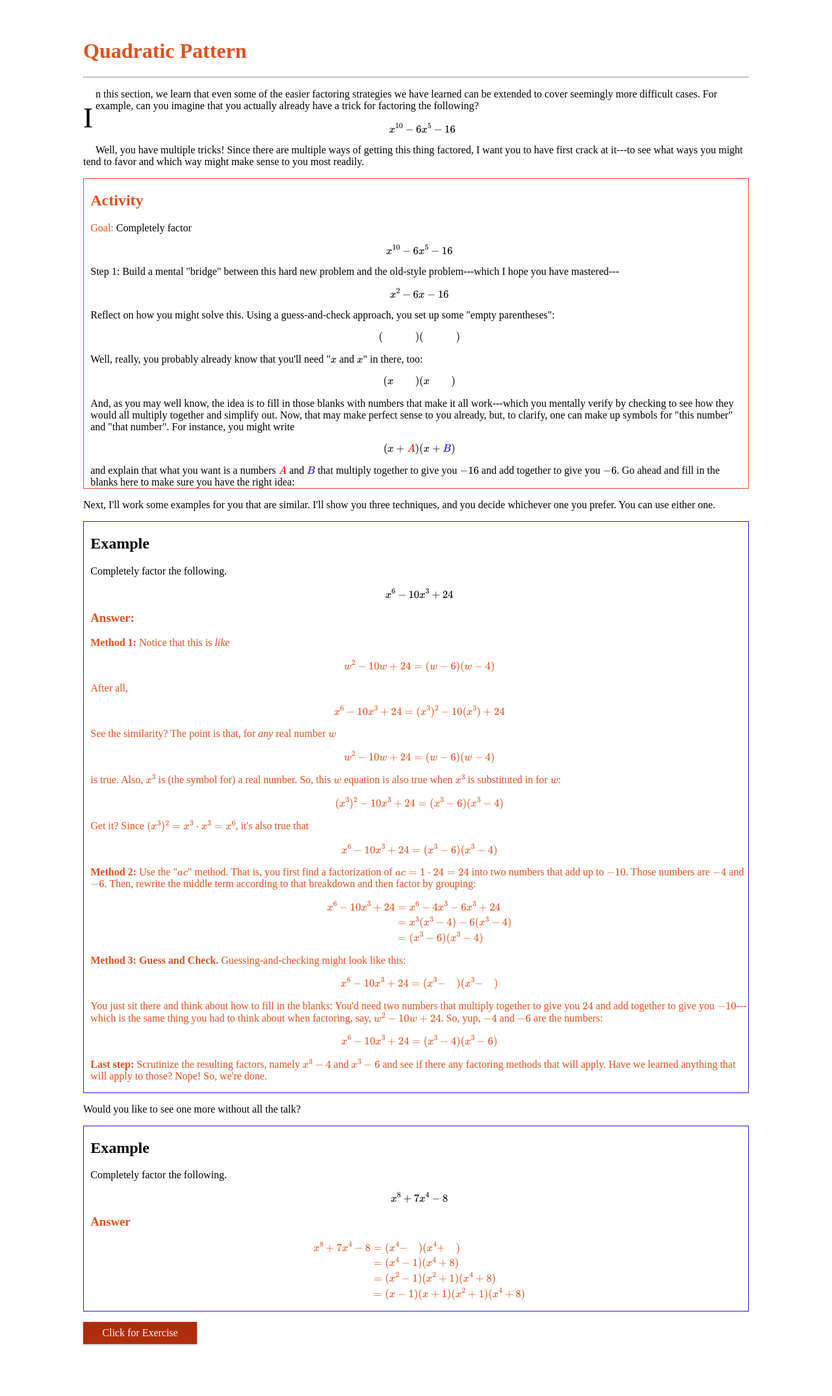
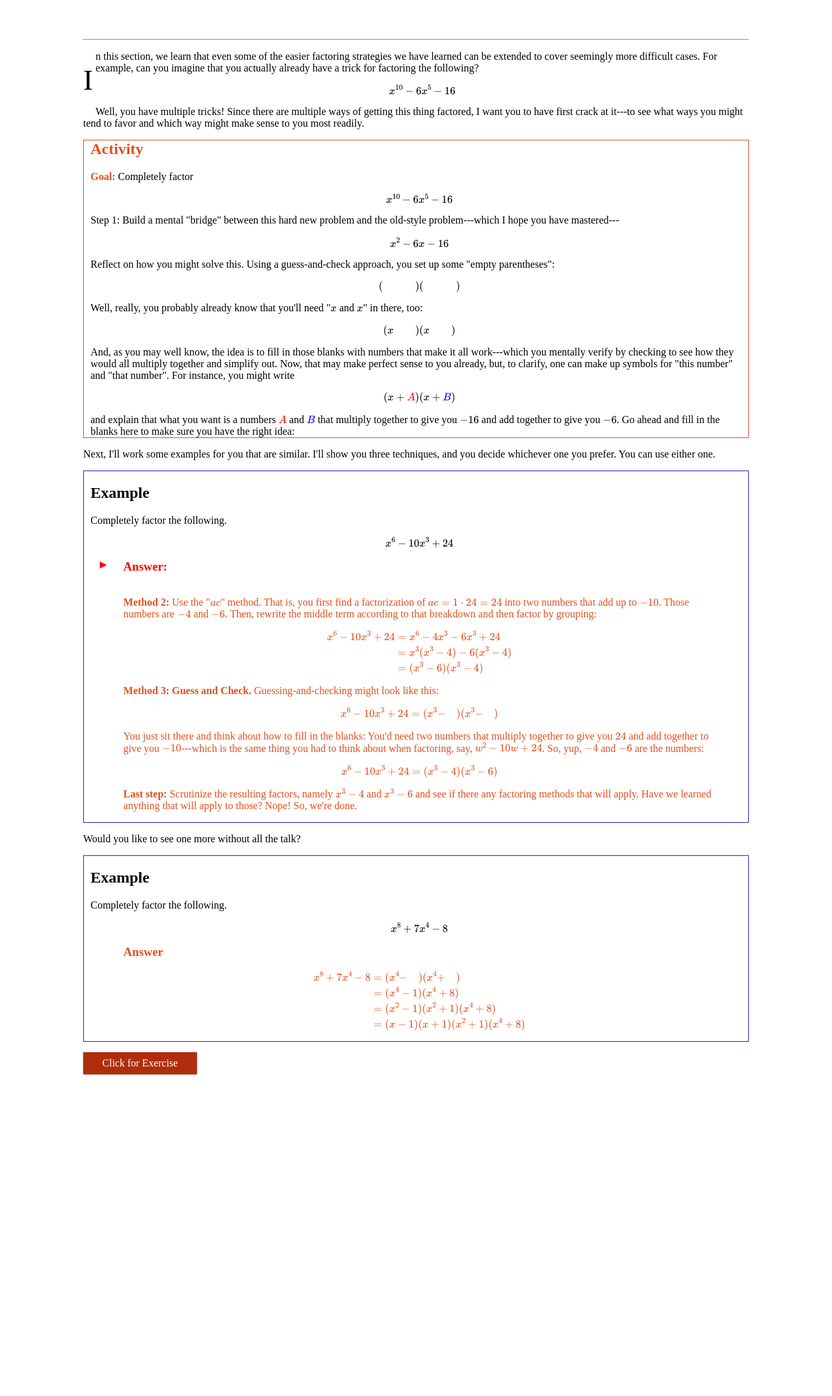
Before and after one commit to NathanFaulkner/encyclopedia, a Flask app: page /quadraticpattern in a window 1280 px wide. Shown: the whole page at 65% size. After the commit the page ends 1655 px from the top, so only its background shows below. Run offline with Flask 2, Linux system fonts and the light colour scheme.

Commit message:
Improved menus and book_page styling

```diff
--- a/app/books.py
+++ b/app/books.py
@@ -26,6 +26,11 @@ class Division():
         self.subdivisions = subdivisions
         self.template_path = template_path
 
+    def set_frontpage(self, frontpage):
+        self.frontpage = frontpage
+        self.view_name = frontpage.view_name
+        self.template_path = frontpage.template_path
+
 
     def get_division_into(self):
         if subdivisions is not None:
@@ -42,9 +47,7 @@ polynomials_intro = Section('intro', polynomials, numbered=False)
 
 polynomials = Division('chapter', 'Polynomials', [factoring1, quadraticpattern])
 #polynomials.intro = polynomials_intro
-polynomials.template_path=polynomials_intro.template_path
-polynomials.view_name = polynomials_intro.view_name
-polynomials.frontpage = polynomials_intro
+polynomials.set_frontpage(polynomials_intro)
 
 main = Division('main', 'Main Matter', [polynomials])
 Algebra2 = Division('book', 'Algebra 2', {'front': None, 'main': main, 'end': None})
--- a/app/routes.py
+++ b/app/routes.py
@@ -114,6 +114,14 @@ def quadraticpattern():
     template_path = sections.quadraticpattern.d['template_path']
     return render_template(template_path + '.html')
 
+@app.route('/section/<section_name>')
+def section(section_name):
+    section = getattr(sections, section_name)
+    template_path = section.d['template_path']
+    section_display_name = section.d['name']
+    return render_template(template_path + '.html',
+        section_display_name=section_display_name)
+
 @app.route('/question/<question_name>', methods=['GET', 'POST'])
 def question(question_name):
     # if request.method == 'GET':
@@ -208,10 +216,10 @@ def book_section(book_name, chapter_number, section_number):
     main = book.subdivisions['main']
     chapter = main.subdivisions[int(chapter_number) - 1]
     section = chapter.subdivisions[int(section_number) - 1]
-    path_for_iframe = section.view_name
+    path_for_iframe = url_for('section', section_name=section.view_name)
     toc = main.subdivisions
     return render_template('chapter.html', user=user, title='section.name',
-        site_name=app.config['SITE_NAME'], src=url_for(path_for_iframe), toc=toc,
+        site_name=app.config['SITE_NAME'], src=path_for_iframe, toc=toc,
         book_name=book_name, book=book)
 
 @app.route('/Books/<book_name>')
--- a/app/static/css/main.css
+++ b/app/static/css/main.css
@@ -15,6 +15,7 @@
   --theme-color-4: #1d1de2;
   --menu-li-li-li-a-bgcolor: #f46f3f;
   --theme-color-5: #1de221;
+  --section-header-color: #e24f1d;
 }
   /* --logo-background-color: #9933cc; */
 
@@ -148,26 +149,69 @@ a {
 }
 
 .collapsible {
+  font-family: "Computer Modern";
+  font-size: 16px;
+  cursor: pointer;
+}
+
+.answer .collapsible {
+  color: red;
+}
+
+.answer .collapsible:before {
+  content: '\25B6'; /* Unicode character for '+' sign */
+  font-size: 13px;
+  font-weight: bold;
+  color: red;
+  float: left;
+  margin-right: 5px;
+  position: absolute;
+  left: 12%;
+}
+
+.answer .active:before {
+  content: '\25BC' /*Unicode character for '-' sign */
+}
+
+
+
+.menu .collapsible {
   background-color: var(--menu-li-a-bgcolor);
   color: #ffffff;
-  cursor: pointer;
   text-align: left;
   padding: 8px;
   width: 100%;
   border: none;
   outline: none;
-  font-family: "Computer Modern";
-  font-size: 16px;
   margin-bottom: 4px;
   box-shadow: 0 1px 3px rgba(0, 0, 0, 0.12), 0 1px 2px rgba(0, 0, 0, 0.24);
 }
 
-.active, .collapsible:hover {
+.menu .active, .collapsible:hover {
   background-color: #c02d0b;
 }
 
+.menu .collapsible:after {
+  content: '\002B'; /* Unicode character for '+' sign */
+  font-size: 13px;
+  font-weight: bold;
+  /* color: white; */
+  float: right;
+  margin-right: 5px;
+}
+
+.menu .active:after {
+  content: '\2212' /*Unicode character for '-' sign */
+}
 
 .inner {
+  display: block;
+  overflow: hidden;
+  max-height: 0;
+  transition: max-height 0.2s ease-out;
+}
+
+.inner .answer {
   display: none;
   overflow: hidden;
 }
@@ -192,14 +236,27 @@ a {
 }
 
 .section-header {
-  color: #e24f1d;
+  color: var(--section-header-color);
 }
+
+
 
 .activity {
   border: 1px solid rgba(226, 79, 29, 1);
   padding-left: 1%;
-  padding-top: 0;
+  margin-top: 0;
 }
+
+.activity h2 {
+  color: var(--theme-color-3);
+  margin-top: 0;
+}
+
+.activity .inline-header {
+  color: var(--theme-color-3);
+  font-weight: bold;
+}
+
 
 .example {
   border: 1px solid rgba(29, 29, 226, 1);
@@ -207,6 +264,8 @@ a {
 }
 
 .answer {
+  margin-left: 5%;
+  margin-right: 5%;
   color: #e24f1d;
 }
 
--- /dev/null
+++ b/app/static/scripts/collapsible.js
@@ -0,0 +1,14 @@
+  var coll = document.getElementsByClassName("collapsible");
+  var i;
+
+  for (i = 0; i < coll.length; i++) {
+    coll[i].addEventListener("click", function() {
+      this.classList.toggle("active");
+      var content = this.nextElementSibling;
+      if (content.style.maxHeight) {
+        content.style.maxHeight = null;
+      } else {
+        content.style.maxHeight = content.scrollHeight + "px"
+      }
+    });
+  }
--- a/app/templates/book.html
+++ b/app/templates/book.html
@@ -1,3 +1,5 @@
+<!-- This template is not in use  -->
+
 {% extends "base.html" %}
 {% block menu %}
       <div class="col-25 menu">
--- a/app/templates/book_page.html
+++ b/app/templates/book_page.html
@@ -15,6 +15,8 @@
   </style>
   </head>
   <body>
+    <h1 class="section-header">{{ section_display_name }}</h1>
+    <hr style="color: var(--section-header-color);">
     {% block content %}{% endblock %}
   </body>
 </html>
--- a/app/templates/sections/quadratic-pattern.html
+++ b/app/templates/sections/quadratic-pattern.html
@@ -1,9 +1,9 @@
 {% extends "book_page.html" %}
 
+{% block title %}
+{% endblock %}
+
 {% block content %}
-
-<h1 class="section-header">Quadratic Pattern</h1>
-<hr style="color: #e24f1d;">
 <p class="subhead">
 In this section, we learn that even some of the easier factoring strategies we
 have learned can be extended to cover seemingly more difficult cases.
@@ -19,8 +19,8 @@ thing factored, I want you to have first crack at it---to see what ways you
 
 <p>
   <div class="activity">
-    <h2 style="color: var(--theme-color-3)">Activity</h2>
-    <span style="color: var(--theme-color-3)">Goal:</span> Completely factor
+    <h2>Activity</h2>
+    <span class="inline-header">Goal:</span> Completely factor
     \[
     x^{10} - 6x^5 - 16
     \]
@@ -63,7 +63,7 @@ I'll show you three techniques, and you decide whichever one you prefer.
 You can use either one.
 </p>
 
-<p>
+
 <div class="example">
   <h2>Example</h2>
 Completely factor the following.
@@ -71,7 +71,8 @@ Completely factor the following.
 x^6 - 10x^3 + 24
 \]
 <div class="answer">
-  <h3>Answer: </h3>
+  <a class="collapsible"><h3>Answer: </h3></a>
+  <div class='inner'>
 <b>Method 1:</b> Notice that this is <i>like</i>
 \[
 w^2 - 10w +24 = (w-6)(w-4)
@@ -93,7 +94,8 @@ Get it?  Since \( (x^3)^2=x^3\cdot x^3 = x^6 \), it's also true that
 \[
 x^6 - 10x^3 + 24 = (x^3-6)(x^3-4)
 \]
-</p>
+</div>
+<script type="text/javascript" src={{ url_for('static', filename='scripts/collapsible.js') }}></script>
 
 <p>
 <b>Method 2:</b>
```
Also changed, not shown: app/templates/chapter.html (+11 -5 lines), 1 other file.
